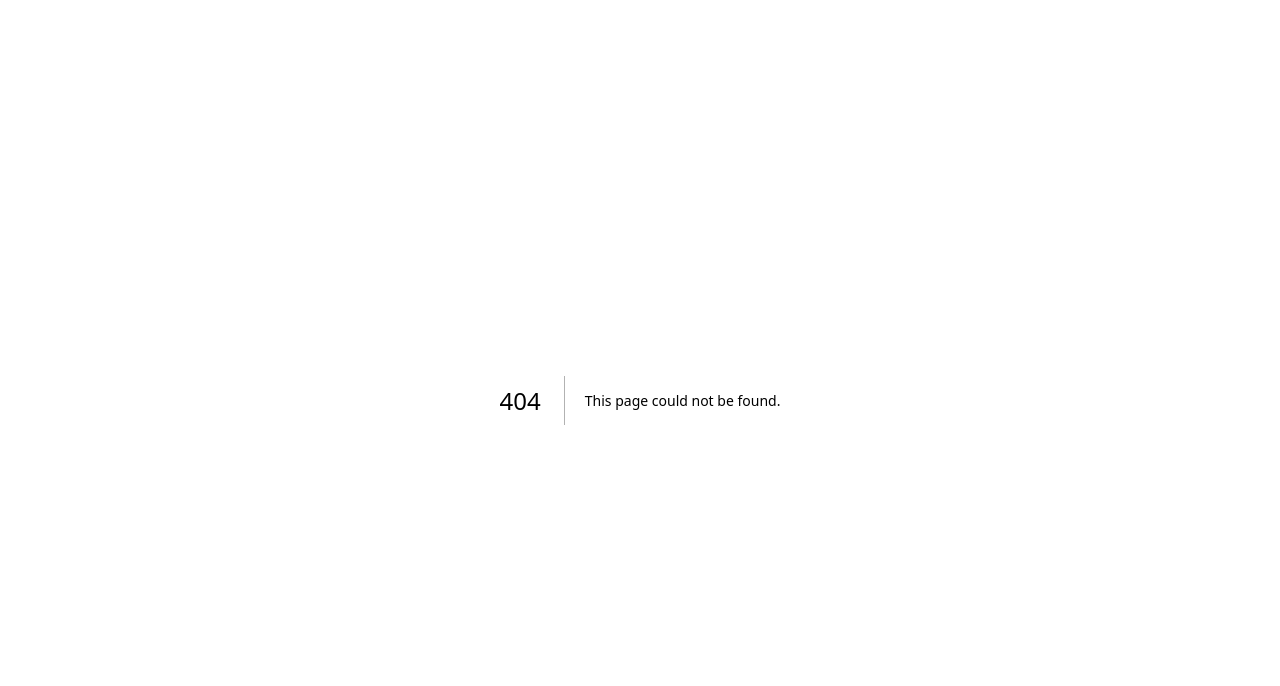
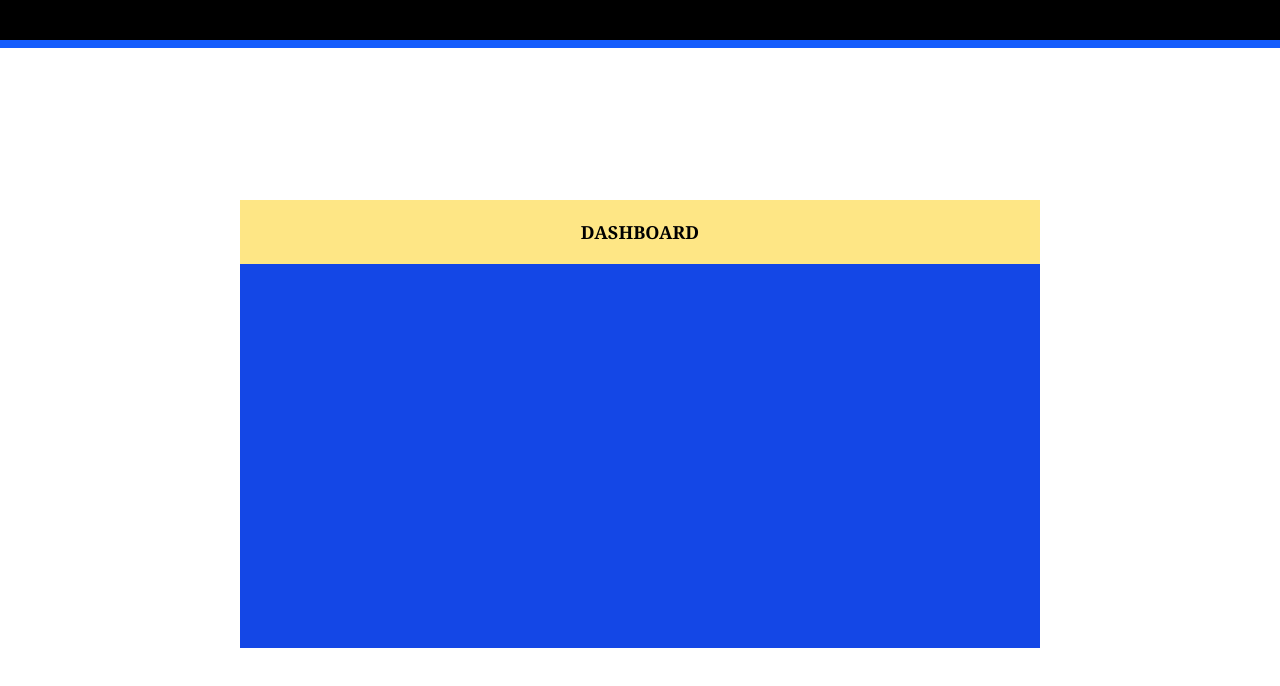
Before and after one commit to Eduardo-Porfirio/PROJETO-PGP, a Next.js app in the folder frontend/: page /Dashboard in a window 1280 px wide. Before the commit this address had no page. Shown: the top 686 px of the page. Built offline with nearby package versions, Linux system fonts and the light colour scheme.

Commit message:
Ajeitando o readme

```diff
--- /dev/null
+++ b/frontend/app/Dashboard/page.tsx
@@ -0,0 +1,20 @@
+export default function name() {
+    return (
+        <main className="min-h-screen flex flex-col bg-white">
+            <div className="w-full h-10 bg-black"></div>
+            <div className="w-full h-2 bg-blue-600"></div>
+
+            <div className="flex-1 flex justify-center items-center px-5">
+                <div className="Container flex justify-center items-center flex-col">
+                    <div className="bg-amber-200 w-full h-16 flex justify-center items-center">
+                        <h2 className="font-bold font-serif text-lg">DASHBOARD</h2>
+                    </div>
+
+                    <div className="bg-blue-700 h-96 p-5 w-200 max-w-full flex flex-col items-center gap-2">
+                        {/* Add your dashboard content here */}
+                    </div>
+                </div>
+            </div>
+        </main>
+    )
+}
```
Also changed, not shown: 1 other file (tests, documents, lock files or other folders).
